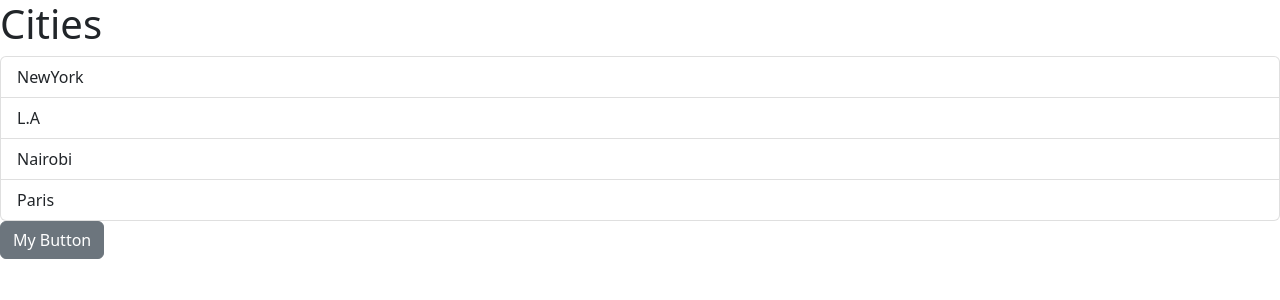
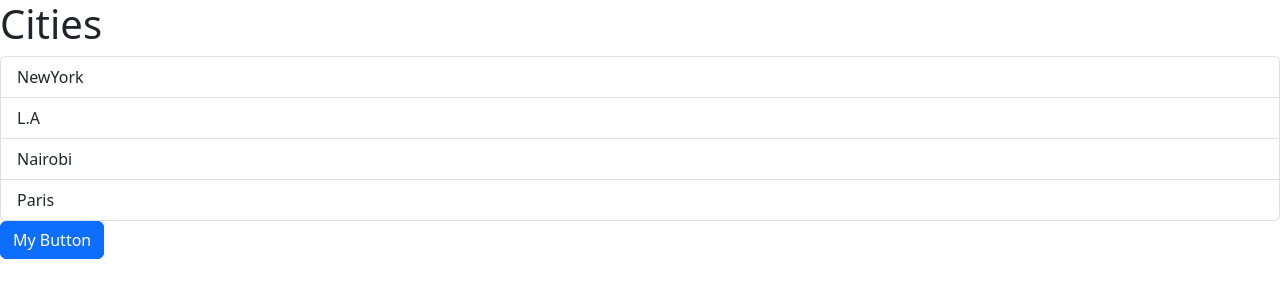
Before and after one commit to KabongeHajarah/app-react, a React (Vite) app: page / in a window 1280 px wide. Shown: the top 300 px of the page. Built offline with nearby package versions, Linux system fonts and the light colour scheme.

Commit message:
Building a button component

```diff
--- a/src/App.tsx
+++ b/src/App.tsx
@@ -23,7 +23,7 @@ import Button from "./components/button";
  Hello World
 </Alert> */}
 
-<Button color="secondary" onClick={()=>console.log('Clicked')
+<Button onClick={()=>console.log('Clicked')
 }>My Button</Button>
 </div>
 </>
--- a/src/components/button.tsx
+++ b/src/components/button.tsx
@@ -3,12 +3,12 @@ import React from 'react'
 
 interface Props{
     children:string;
-    color:string;
+    color?:string;
     onClick:()=>void;
 }
 
 
-const Button = ({children,onClick,color}:Props) => {
+const Button = ({children,onClick,color= 'primary'}:Props) => {
   return (
 <button className={'btn btn-' + color} onClick={onClick}>{children}</button>
   )
```
